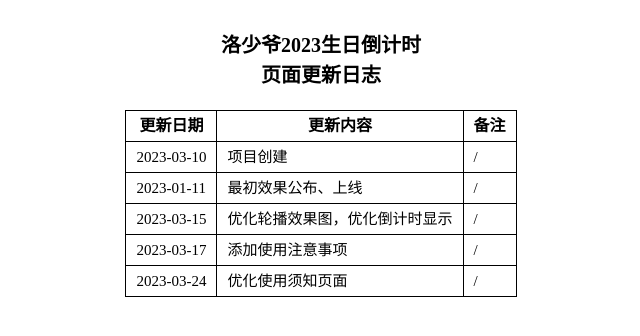
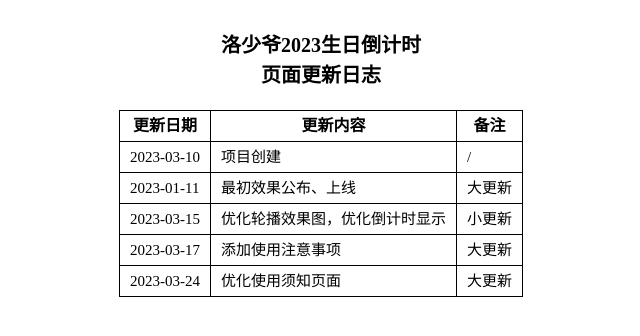
Before and after one commit to RealMaybe/personal-code-sharing, a plain HTML site: page 洛少爷生日倒计时【2023】/page/log.html in a window 1280 px wide. Shown: the whole page, without its empty margins (319-959 px from the left). Drawn offline with Linux system fonts and the light colour scheme.

Commit message:
须知更新

```diff
--- a/洛少爷生日倒计时【2023】/page/log.html
+++ b/洛少爷生日倒计时【2023】/page/log.html
@@ -32,22 +32,22 @@
                 <tr>
                     <td>2023-01-11</td>
                     <td>最初效果公布、上线</td>
-                    <td>/</td>
+                    <td>大更新</td>
                 </tr>
                 <tr>
                     <td>2023-03-15</td>
                     <td>优化轮播效果图，优化倒计时显示</td>
-                    <td>/</td>
+                    <td>小更新</td>
                 </tr>
                 <tr>
                     <td>2023-03-17</td>
                     <td>添加使用注意事项</td>
-                    <td>/</td>
+                    <td>大更新</td>
                 </tr>
                 <tr>
                     <td>2023-03-24</td>
                     <td>优化使用须知页面</td>
-                    <td>/</td>
+                    <td>大更新</td>
                 </tr>
             </tbody>
         </table>
```
